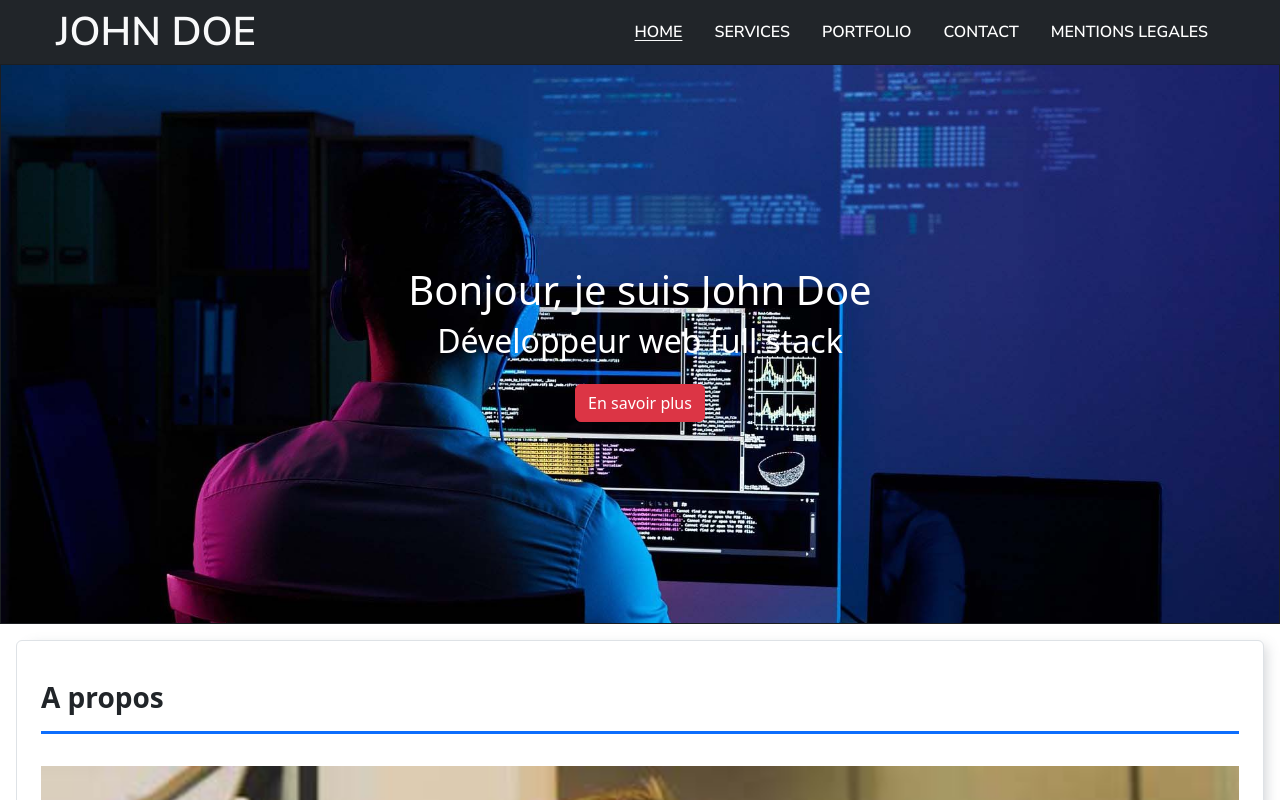
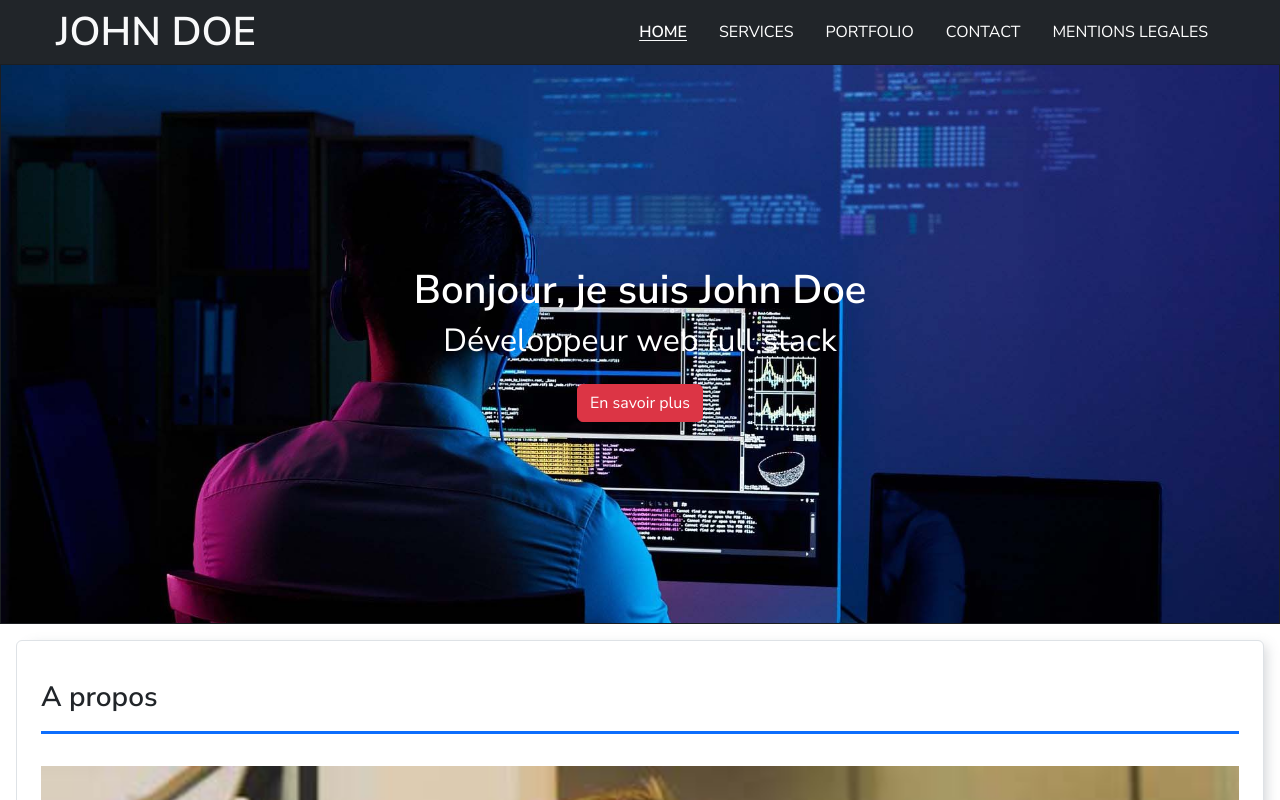
Before and after one commit to Simon69500/Portfolio---ReactJS, a React (Create React App) app: page / in a window 1280 px wide. Shown: the top 800 px of the page. Built offline with nearby package versions, Linux system fonts and the light colour scheme.

Commit message:
upgrade final header

```diff
--- a/src/component/header.jsx
+++ b/src/component/header.jsx
@@ -13,11 +13,12 @@ export default function Header() {
                   <div
                     className="collapse position-absolute bg-dark rounded shadow w-100"
                     id="navbarToggleExternalContent"
+                    style={{ zIndex: 1050, top: '100%' }}
                   >
                     <div className=" cardBurgerMenu bg-dark rounded">
                         <ul className="burgerList
                         text-start nav  flex-column
-                        ps-5 mt-5 pt-3 pb-2">
+                        ps-5 pt-3 pb-2">
                             <li className="nav-item"><NavLink className={({isActive}) => isActive ? "nav-link text-white active-link" : "nav-link text-white"} to="/">HOME</NavLink></li>
                             <li className="nav-item"><NavLink className={({isActive}) => isActive ? "nav-link text-white active-link" : "nav-link text-white"} to="/Service">SERVICES</NavLink></li>
                             <li className="nav-item"><NavLink className={({isActive}) => isActive ? "nav-link text-white active-link" : "nav-link text-white"} to="/Portfolio">PORTFOLIO</NavLink></li>
--- a/src/pages/home.jsx
+++ b/src/pages/home.jsx
@@ -1,5 +1,6 @@
 import Footer from "../component/footer"
 import Header from "../component/header"
+import '../sass/pages/home.scss';
 
 export default function Home() {
 return(
--- a/src/sass/component/header.scss
+++ b/src/sass/component/header.scss
@@ -25,10 +25,17 @@
 
 .listMenu {
   @include font-main-title;
+
+  .nav-link {
+    font-weight: 400;
+    transition: all 0.2s ease-in-out;
+  }
+
   .active-link {
     text-decoration: underline;
     text-decoration-color: $light;
     text-decoration-thickness: 1px;
     text-underline-offset: 3px;
+    font-weight: 900;
   }
 }
```
Lines whose indentation alone changed are shown as unchanged.
